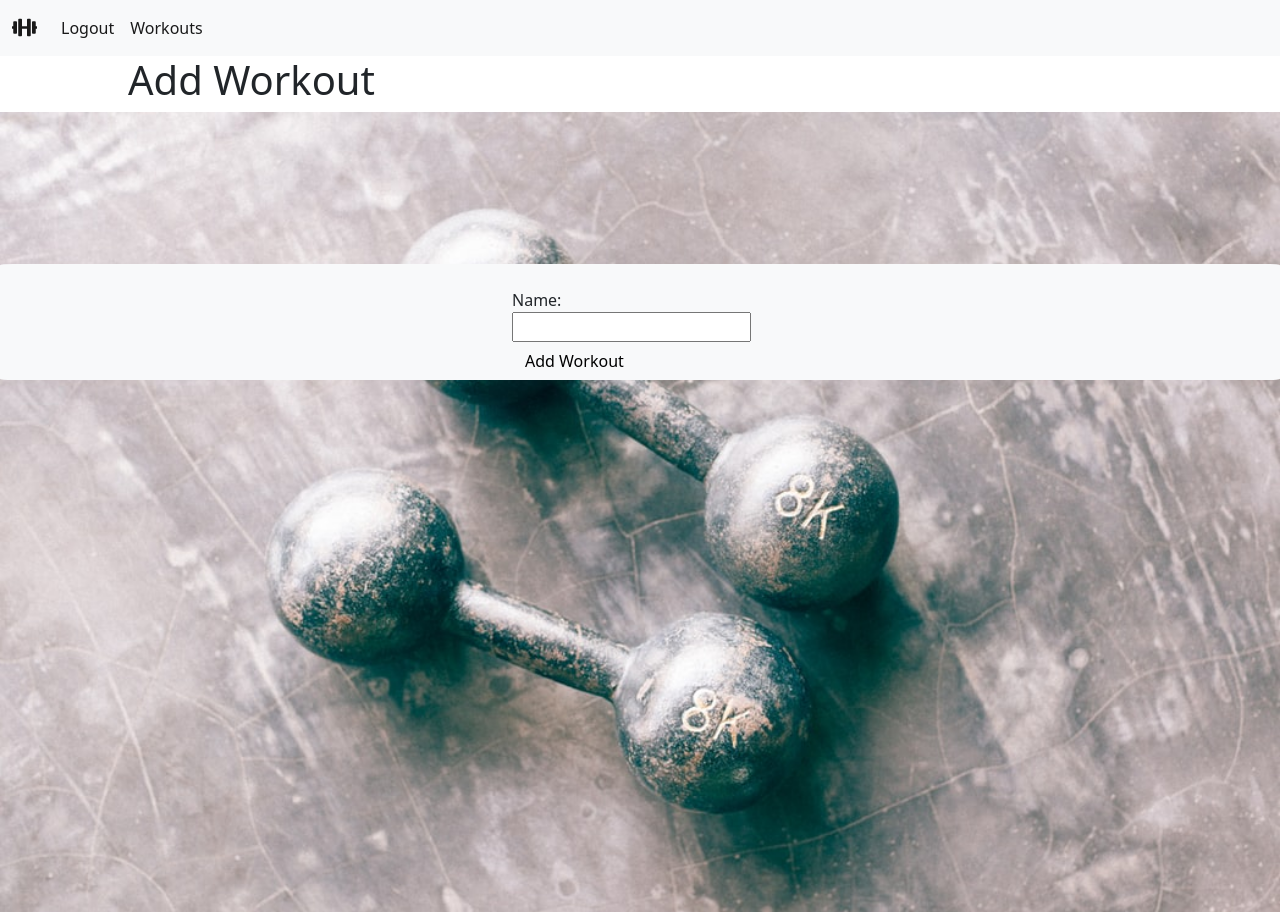
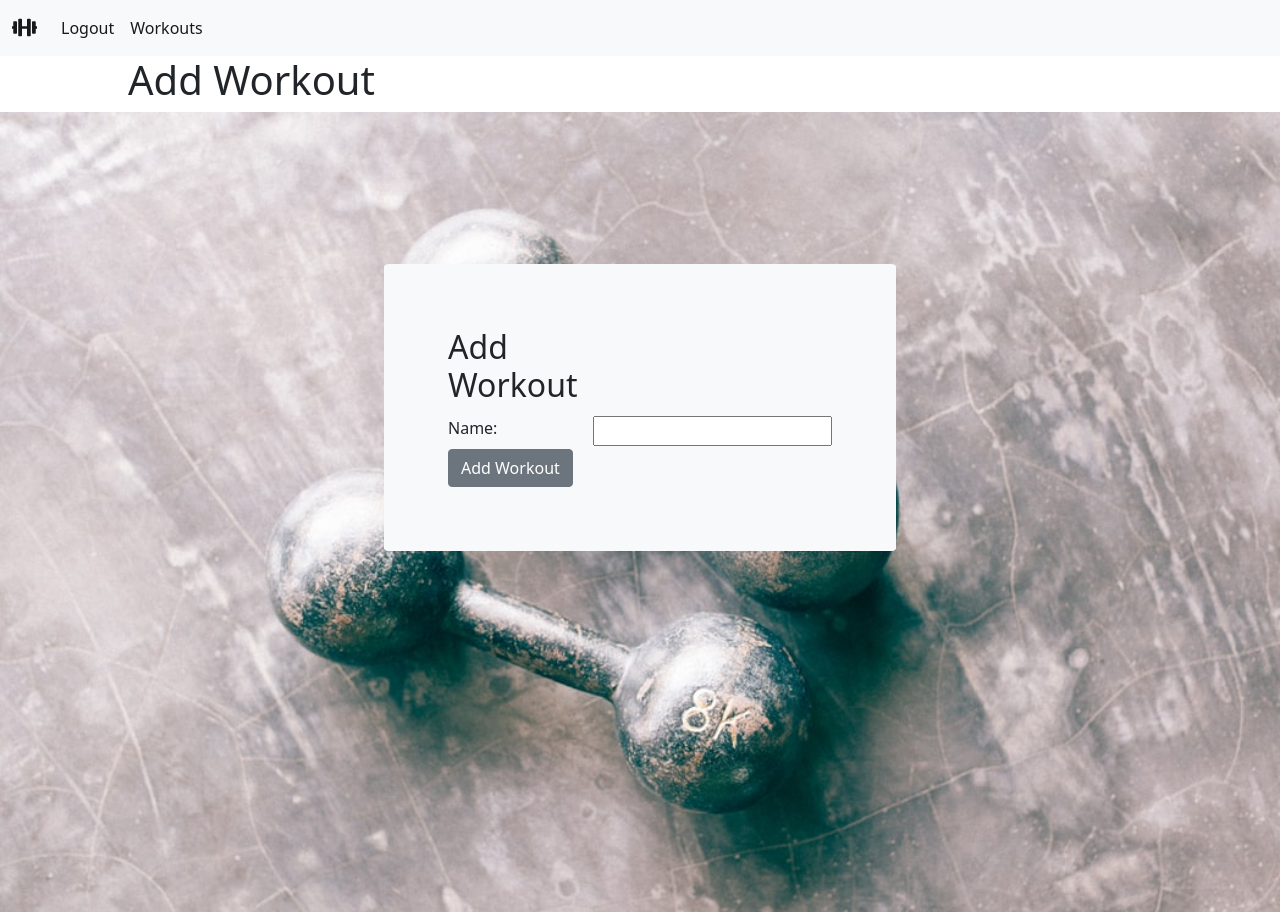
Before and after one commit to OrangeHoodie240/SB_Captstone_One, a Flask app: page /workouts/add in a window 1280 px wide. Run offline with Flask 2, Linux system fonts and the light colour scheme; the visitor is signed in with stand-in values (Sample User, id 1).

Commit message:
bug fix to error messages for login/register forms as well as improvements to form ui

```diff
--- a/app.py
+++ b/app.py
@@ -4,6 +4,7 @@ import os
 import requests
 from forms import RegisterForm, LoginForm, WorkoutForm, DayForm
 from utility import find_closest_workout, quicksort
+
 
 app = Flask(__name__)
 
@@ -72,9 +73,12 @@ def register():
             return redirect('/')
         else:
             if not User.username_valid(form.username.data):
-                flash('Username unavailable')
-            else:
-                flash('Email taken')
+                flash('Username unavailable or too short')
+            elif not User.email_valid(form.email.data):
+                flash('Email taken, invalid or too short')
+            elif not User.password_valid(form.password.data):
+                flash('Password too short')
+
 
     return render_template('register.html', form=form)
 
@@ -87,9 +91,12 @@ def add_workout():
     form = WorkoutForm()
     if form.validate_on_submit():
         name = form.name.data
-        workout = Workout.add(name, session['user_id'])
-        flash('Workout created')
-        return redirect(f'/workouts/{workout.id}')
+        workout = workout = Workout.add(name, session['user_id'])
+        if workout is not None:
+            flash('Workout created')
+            return redirect(f'/workouts/{workout.id}')
+        else:
+            form.name.errors.append('A workout with this name already exists')
 
     return render_template('add_workout.html', form=form)
 
--- a/forms.py
+++ b/forms.py
@@ -5,13 +5,13 @@ import re
 
 class RegisterForm(FlaskForm):
 
-    username = StringField("Username: ", validators=[InputRequired(message='Must specify username'), Length(min=5, max=30, message='Must be between 5 and 30 characters')])
-    password = PasswordField('Password: ', validators=[InputRequired(message="Must specify password"), Length(min=5, max=30, message='Must be between 5 and 30 characters')])
-    email = StringField('Email: ', validators=[Email(message='Must be valid email'), InputRequired(message='Must specify email')])
+    username = StringField("Username: ", validators=[InputRequired(message='Must specify username'), Length(min=9, max=30, message='Must be between 9 and 30 characters')])
+    password = PasswordField('Password: ', validators=[InputRequired(message="Must specify password"), Length(min=9, max=30, message='Must be between 9 and 30 characters')])
+    email = StringField('Email: ', validators=[Email(message='Must be valid email'), Length(min=3, message='Email too short'), InputRequired(message='Must specify email')])
 
 class LoginForm(FlaskForm):
-    username = StringField("Username: ", validators=[InputRequired(message='Must specify username'), Length(min=5, max=30, message='Must be between 5 and 30 characters')])
-    password = PasswordField('Password: ', validators=[InputRequired(message="Must specify password"), Length(min=5, max=30, message='Must be between 5 and 30 characters')])
+    username = StringField("Username: ", validators=[InputRequired(message='Must specify username'), Length(min=9, max=30, message='Must be between 9 and 30 characters')])
+    password = PasswordField('Password: ', validators=[InputRequired(message="Must specify password"), Length(min=9, max=30, message='Must be between 9 and 30 characters')])
 
 
 class WorkoutForm(FlaskForm):
--- a/static/styles.css
+++ b/static/styles.css
@@ -38,9 +38,12 @@ h1 {
 
 .login-register-form{
     display: grid;
-    grid-auto-columns: 5%;
-    padding-left: 40%;
-    min-width: 1%;
+    grid-template-columns: 1fr 1fr;
+    row-gap: 3px;
+    padding: 5%;
+    width: 40%;
+    margin-left: auto;
+    margin-right: auto;
     margin-top: 10%;
     border-radius: 1%;
 }
@@ -99,7 +102,6 @@ h1 {
     min-width: 100px;
 }
 
-
 .change-workout-name-form {
     margin-left: 30%;
     margin-top: 3%;
@@ -113,4 +115,7 @@ h1 {
     .brand-lg {
         display: none;
     }
+    .login-register-form {
+        width: 80%;
+    }
 }
--- a/templates/add_workout.html
+++ b/templates/add_workout.html
@@ -9,27 +9,25 @@
     <br />
 
     <form method='POST' class='login-register-form bg-light'>
-        <br />
+        <h2>Add Workout</h2> <br />
         {{ form.hidden_tag() }}
 
         {% for field in form if field.widget.input_type != 'hidden' %}
-        <span>
             {{ field.label }}
             {{ field }}
-        </span>
 
 
-        <small>
-            <span class='error-span'>
-                {% for error in field.errors %}
-                {{ error }}
-                {% endfor %}
-            </span>
+            {% for error in field.errors %}
+                <br />
+                <small class='error-span'>
+                        {{ error }}
+                  </small>
+            {% endfor %}
+        </span>
+        {% endfor %}
 
-        </small>
-        {% endfor %}
         <span>
-            <input type='submit' value='Add Workout' class='btn btn-light' />
+            <input type='submit' value='Add Workout' class='btn btn-secondary' />
         </span>
 
     </form>
--- a/templates/index.html
+++ b/templates/index.html
@@ -20,6 +20,7 @@ Welcome To Workout Planner
 
         <thead>
             <tr>
+                <th></th>
                 <th>
                     Exercise
                 </th>
@@ -37,6 +38,9 @@ Welcome To Workout Planner
         <tbody>
             {% for ex in day.exercises %}
             <tr>
+                <td>
+                    {{ ex.order }}
+                </td>
                 <td>
                     {{ ex.name }}
                 </td>
```
Also changed, not shown: templates/add_day.html (+15 -5 lines), templates/login.html (+10 -12 lines), templates/register.html (+9 -11 lines), test_app.py (+8 -0 lines).
